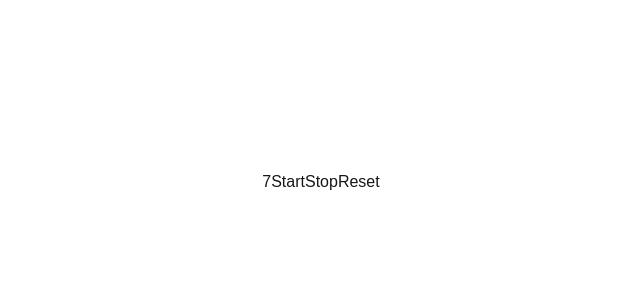
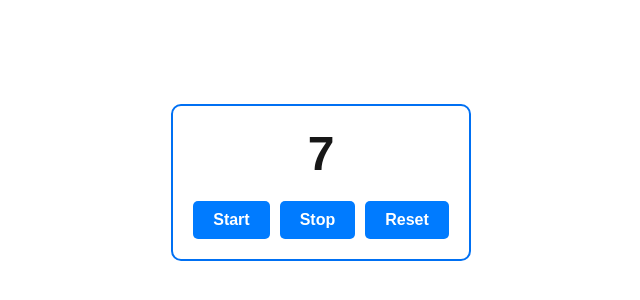
Before and after one commit to MartinDCalderonP/wizdaa-challenge, a Next.js app: page /stopwatch in a window 1280 px wide. Shown: the part 218-518 px from the top of the page, without its empty margins (319-959 px from the left). Built offline with nearby package versions, Linux system fonts and the light colour scheme.

Commit message:
style: implement Stopwatch component styles for improved layout and user interaction

```diff
--- a/src/components/Stopwatch/index.tsx
+++ b/src/components/Stopwatch/index.tsx
@@ -1,6 +1,7 @@
 'use client'
 
 import React from 'react'
+import styles from './styles.module.css'
 import useStopwatch from '@/hooks/useStopwatch'
 
 const Stopwatch = () => {
@@ -13,13 +14,19 @@ const Stopwatch = () => {
   ]
 
   return (
-    <div>
-      {timer}
-      {buttons.map((button) => (
-        <button key={button.label} onClick={() => button.fn}>
-          {button.label}
-        </button>
-      ))}
+    <div className={styles.stopwatch}>
+      <span className={styles.timer}>{timer}</span>
+      <div className={styles.buttonsContainer}>
+        {buttons.map((button) => (
+          <button
+            key={button.label}
+            className={styles.button}
+            onClick={() => button.fn}
+          >
+            {button.label}
+          </button>
+        ))}
+      </div>
     </div>
   )
 }
--- /dev/null
+++ b/src/components/Stopwatch/styles.module.css
@@ -0,0 +1,34 @@
+.stopwatch {
+  align-items: center;
+  border-radius: 0.625rem;
+  border: 0.125rem solid var(--primary);
+  display: flex;
+  flex-direction: column;
+  font-family: Arial, sans-serif;
+  justify-content: center;
+  padding: 1.25rem;
+
+  .timer {
+    font-size: 3rem;
+    font-weight: bold;
+    margin-bottom: 1.25rem;
+  }
+
+  .buttonsContainer {
+    display: flex;
+    gap: 0.625rem;
+
+    .button {
+      padding: 0.625rem 1.25rem;
+      font-size: 1rem;
+      font-weight: bold;
+      color: #ffffff;
+      background-color: #007bff;
+      border-radius: 0.3125rem;
+
+      &:hover {
+        background-color: var(--primary-dark);
+      }
+    }
+  }
+}
```
